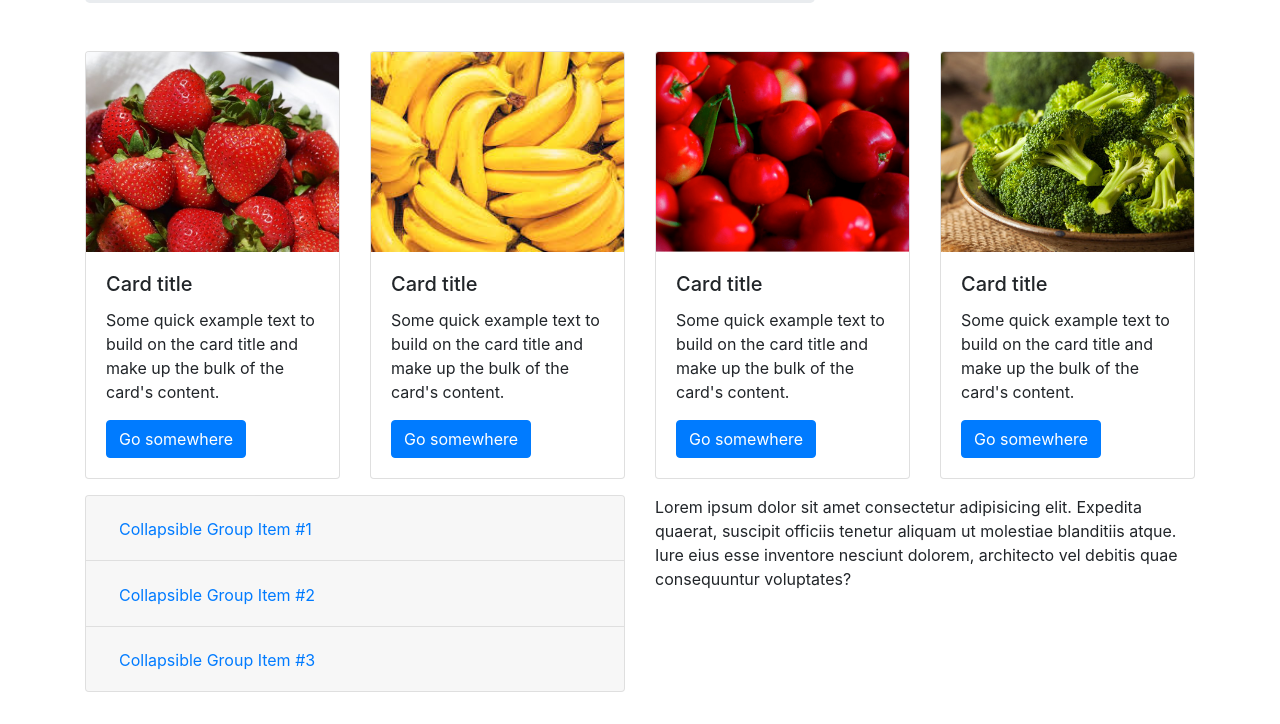
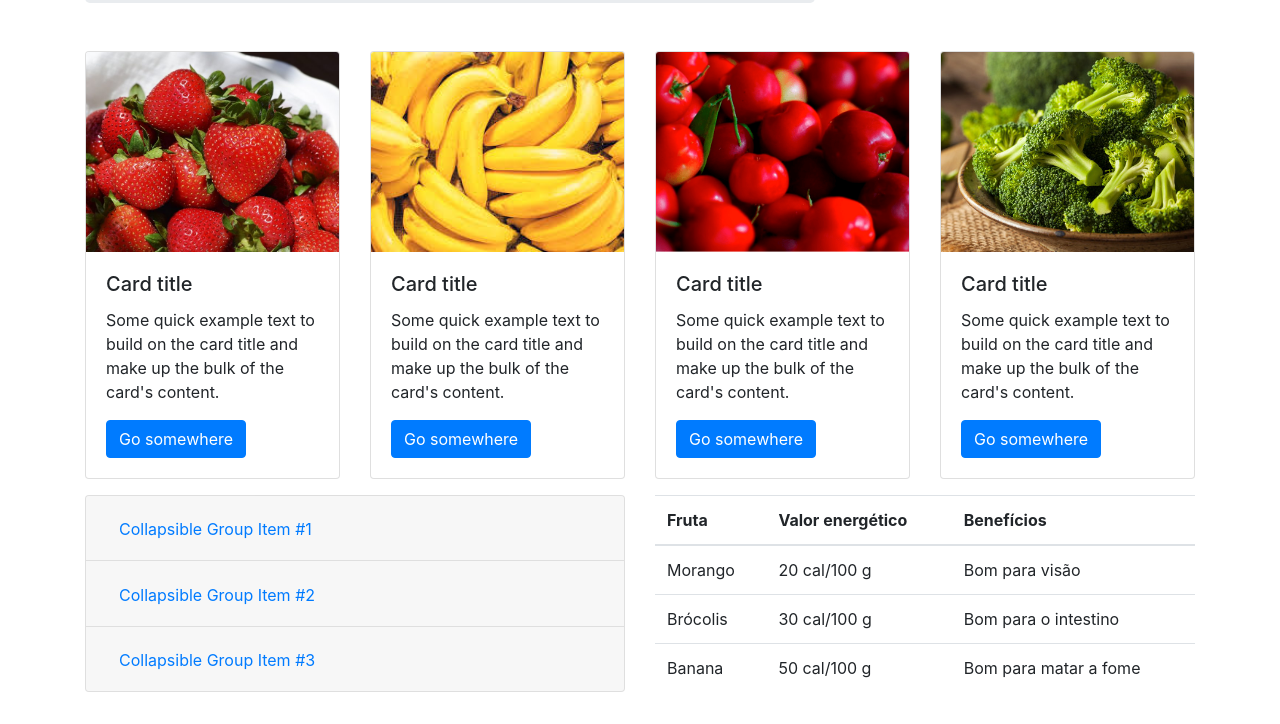
Before and after one commit to megmiyata/organicos, a plain HTML site: page index.html in a window 1280 px wide. Shown: the part 1057-1781 px from the top of the page. Drawn offline with nearby package versions, Linux system fonts and the light colour scheme.

Commit message:
Adicionei tabela ao index.html

```diff
--- a/index.html
+++ b/index.html
@@ -233,7 +233,36 @@
                 </div>
             </div>
 
-            <div class="col-md-6">Lorem ipsum dolor sit amet consectetur adipisicing elit. Expedita quaerat, suscipit officiis tenetur aliquam ut molestiae blanditiis atque. Iure eius esse inventore nesciunt dolorem, architecto vel debitis quae consequuntur voluptates?</div>
+            <div class="col-md-6">
+                <table class="table">
+                    <thead>
+                        <tr>
+                            <th>Fruta</th>
+                            <th>Valor energético</th>
+                            <th>Benefícios</th>
+                        </tr>
+                    </thead>
+                    <tbody>
+                        <tr>
+                            <td>Morango</td>
+                            <td>20 cal/100 g</td>
+                            <td>Bom para visão</td>
+                        </tr>
+
+                        <tr>
+                            <td>Brócolis</td>
+                            <td>30 cal/100 g</td>
+                            <td>Bom para o intestino</td>
+                        </tr>
+
+                        <tr>
+                            <td>Banana</td>
+                            <td>50 cal/100 g</td>
+                            <td>Bom para matar a fome</td>
+                        </tr>
+                    </tbody>
+                </table>
+            </div>
         </div>
     </div>
 </body>
```
